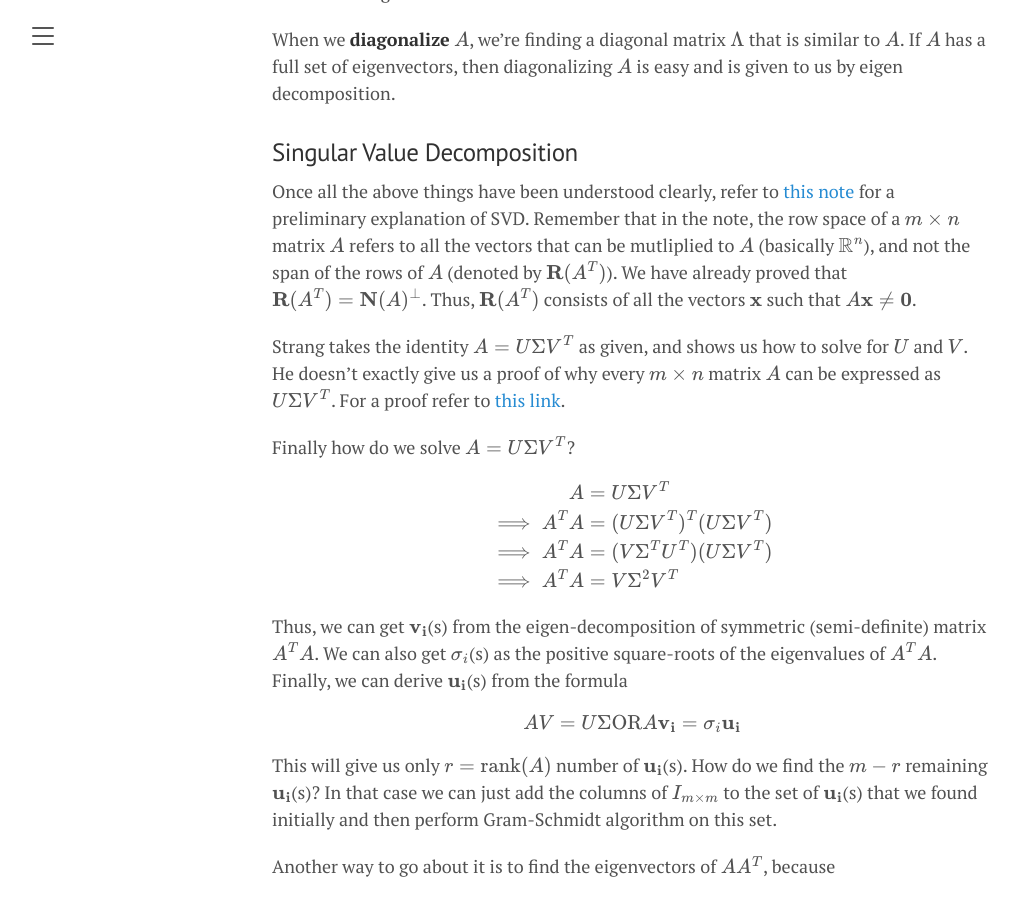
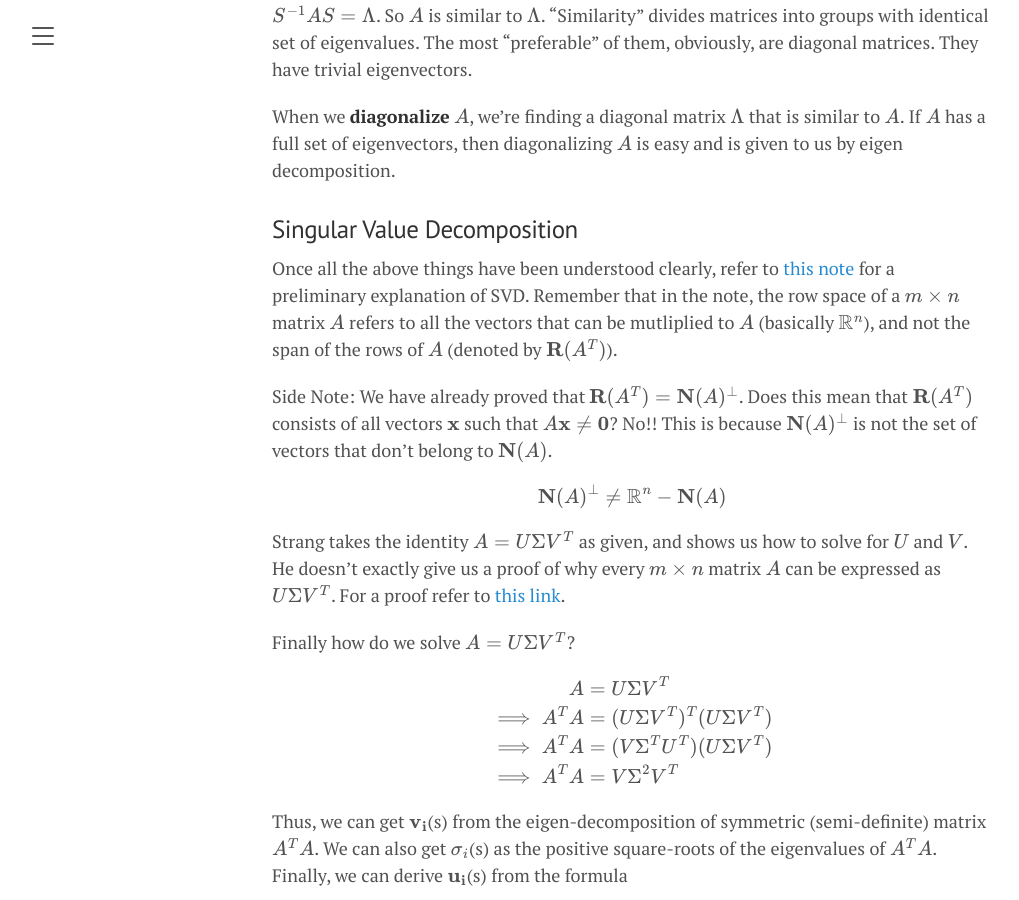
Before and after one commit to guptv93/guptv93.github.io, a Jekyll site: the page built from _linear_algebra/eigen_svd.md, in a window 1280 px wide and 900 px high, scrolled down 5966 px. Shown: the whole window, without its empty margins (8-1027 px from the left). Built offline with Jekyll 4.4.1, drawn with Linux system fonts in a browser that asks for light colours; nearby versions of some CDN libraries; formulas are drawn with MathJax 3; some of the changed text lies outside the part shown.

Commit message:
Correcting Minor Errors in Algebra Notes

```diff
--- a/_linear_algebra/eigen_svd.md
+++ b/_linear_algebra/eigen_svd.md
@@ -22,7 +22,7 @@ $$
 ### Change of Basis
 We all share the same space and deal with the same vectors. However we use different languages to describe the vectors. These languages are called co-ordinate systems. Each co-ordinate system has its own set of basis vectors, based on which it assigns unique co-ordinates to each vector. All the languages agree on only one thing. The location of the origin $(0,0)$, where a vector lands if you scale if by $0$. The standard co-ordinate system in 2D (let's denote it by $\mathbb{C}$) uses $\hat{\bt{i}}, \hat{\bt{j}}$ as basis vectors. This is written as $\mathbb{C}=\langle\hat{\bt{i}},\hat{\bt{j}}\rangle$.
 
-How do the co-ordinates of a vector change when we change the basis vectors? Let $A$ be the matrix whose columns are the basis vectors of co-ordinate system $\mathbb{C}'$. Multiplying $\bt{x}$ (in $\mathbb{C}$) by $A$, we get $\bt{b}$ (in $\mathbb{C}$). This $\bt{b}$ (in $\mathbb{C}$) is the same as $\bt{x}$ (in $\mathbb{C}'$), because you are scaling the basis vectors of $\mathbb{C}'$ by the elements of $\bt{x}$. Thus, to convert the coordinates of any $\bt{x}$ (in $\mathbb{C}'$) to the co-ordinate system $\mathbb{C}$, we multiply $\bt{x}$ by the matrix $A$ (such that the columns of matrix $A$ represent the basis vectors of $\mathbb{C}'$).
+How do the co-ordinates of a vector change when we change the basis vectors? Let $A$ be the matrix whose columns are the basis vectors of co-ordinate system $\mathbb{C}'$. Multiplying $\bt{x}$ (in $\mathbb{C}$) by $A$, we get $\bt{b}$ (in $\mathbb{C}$). This $\bt{b}$ (represented in $\mathbb{C}'$) is the same as $\bt{x}$ (in $\mathbb{C}$), because you are scaling the basis vectors of $\mathbb{C}'$ by the elements of $\bt{x}$ to obtain $\bt{b}$. Thus, to convert the coordinates of any $\bt{x}$ (in $\mathbb{C}'$) to the co-ordinate system $\mathbb{C}$, we multiply $\bt{x}$ by the matrix $A$ (such that the columns of matrix $A$ represent the basis vectors of $\mathbb{C}'$).
 
 Thus, if I want to use a co-ordinate system with $\mat{\bt{u_x}&\bt{u_y}&\bt{u_z}}$ as basis vectors, then the co-ordinates of $\bt{x}$ in the new co-ordinate system are given by $\mat{\bt{u_x}&\bt{u_y}&\bt{u_z}}^{-1}\bt{x}$.
 
@@ -36,7 +36,9 @@ This concept is quintessential for a good understanding of Eigendecomposition an
 There might be some vectors during a linear transformation, that only get stretched or squished (and don't change their direction). Scalar multiples of such vectors will also have the same property of not changing their direction. Such vectors are called the eigenvectors of a transformation. The factor by which an eigenvector is stretched or squished is called the eigenvalue of that eigenvector.
 
 If $\bt{v}$ is the eigenvector for a transformation $A$, and the corresponding eigenvalue is $\lambda$, then
+
 $$A\bt{v} = \lambda\bt{v}$$
+
 $$\implies(A - I\lambda)\bt{v} = \bt{0}$$
 
 If $\textrm{det}(A - \lambda I) \neq 0$, then $\bt{v} = \bt{0}$ is the only solution of the above equation. Therefore eigenvectors exist only if $\textrm{det}(A - \lambda I) = 0$.
@@ -194,7 +196,14 @@ When we **diagonalize** $A$, we’re finding a diagonal matrix $\Lambda$ that is
 
 ### Singular Value Decomposition
 
-Once all the above things have been understood clearly, refer to [this note](https://ocw.mit.edu/courses/mathematics/18-06sc-linear-algebra-fall-2011/positive-definite-matrices-and-applications/singular-value-decomposition/MIT18_06SCF11_Ses3.5sum.pdf) for a preliminary explanation of SVD. Remember that in the note, the row space of a $m\times n$ matrix $A$ refers to all the vectors that can be mutliplied to $A$ (basically $\mathbb{R}^n$), and not the span of the rows of $A$ (denoted by $\bt{R}(A^T)$). We have already proved that $\bt{R}(A^T)  = \bt{N}(A)^\perp$. Thus, $\bt{R}(A^T)$ consists of all the vectors $\bt{x}$ such that $A\bt{x} \neq \bt{0}$.
+Once all the above things have been understood clearly, refer to [this note](https://ocw.mit.edu/courses/mathematics/18-06sc-linear-algebra-fall-2011/positive-definite-matrices-and-applications/singular-value-decomposition/MIT18_06SCF11_Ses3.5sum.pdf) for a preliminary explanation of SVD. Remember that in the note, the row space of a $m\times n$ matrix $A$ refers to all the vectors that can be mutliplied to $A$ (basically $\mathbb{R}^n$), and not the span of the rows of $A$ (denoted by $\bt{R}(A^T)$).
+
+Side Note: We have already proved that $\bt{R}(A^T)  = \bt{N}(A)^\perp$. Does this mean that $\bt{R}(A^T)$ consists of all vectors $\bt{x}$ such that $A\bt{x} \neq \bt{0}$? No!! This is because $\bt{N}(A)^\perp$ is not the set of vectors that don't belong to $\bt{N}(A)$.
+
+$$
+\bt{N}(A)^\perp \neq \mathbb{R}^n - \bt{N}(A)
+$$
+
 
 Strang takes the identity $A = U\Sigma V^T$ as given, and shows us how to solve for $U$ and $V$. He doesn't exactly give us a proof of why every $m\times n$ matrix $A$ can be expressed as $U\Sigma V^T$. For a proof refer to [this link](https://gregorygundersen.com/blog/2018/12/20/svd-proof/#4-textbfu_i-is-a-unit-eigenvector-of-aatop).
 
```
Also changed, not shown: _linear_algebra/least_squares.md (+1 -1 lines), _linear_algebra/linear_systems_II.md (+2 -2 lines).
